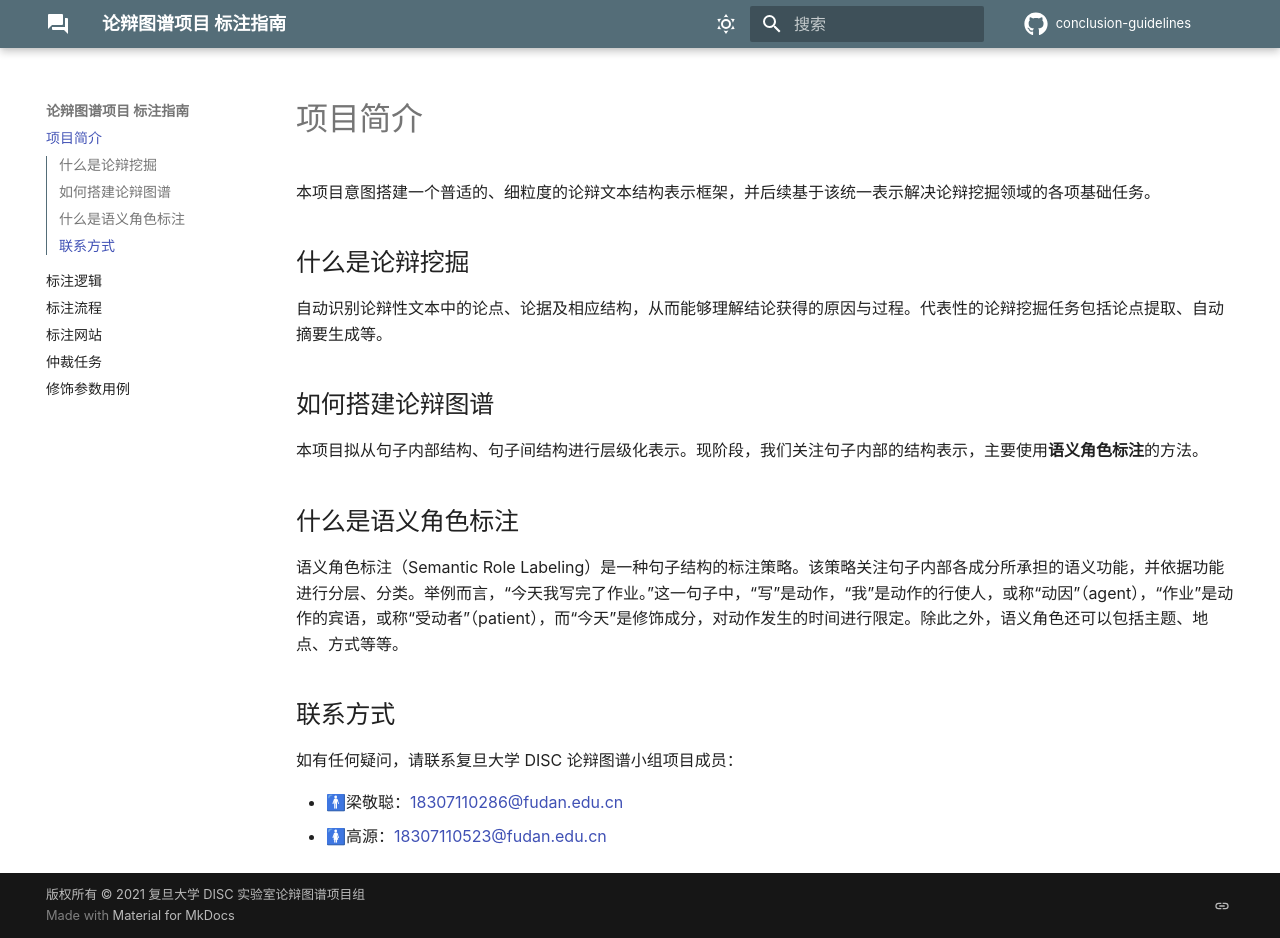
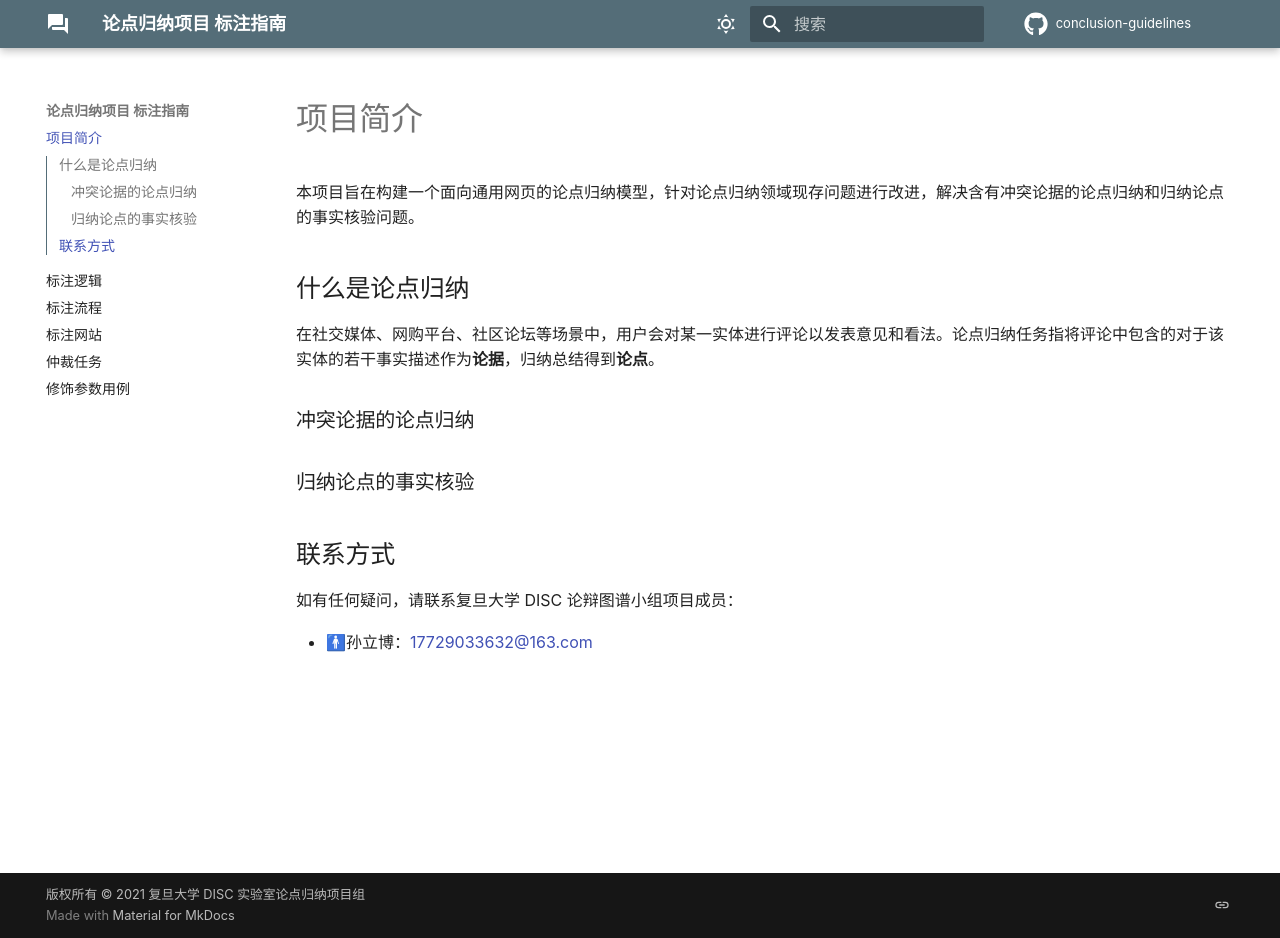
Before and after one commit to sunlibo2390/conclusion-guidelines, an MkDocs documentation site: the page built from docs/index.md, in a window 1280 px wide and 938 px high. Built offline with MkDocs 1.6.1 and Material for MkDocs 9.7.7, drawn with Linux system fonts in a browser that asks for light colours; comment, search, counter and statistics services are not loaded.

Commit message:
add index

```diff
--- a/docs/index.md
+++ b/docs/index.md
@@ -1,22 +1,21 @@
 # 项目简介
 
-本项目意图搭建一个普适的、细粒度的论辩文本结构表示框架，并后续基于该统一表示解决论辩挖掘领域的各项基础任务。
+本项目旨在构建一个面向通用网页的论点归纳模型，针对论点归纳领域现存问题进行改进，解决含有冲突论据的论点归纳和归纳论点的事实核验问题。
 
-## 什么是论辩挖掘
+## 什么是论点归纳
 
-自动识别论辩性文本中的论点、论据及相应结构，从而能够理解结论获得的原因与过程。代表性的论辩挖掘任务包括论点提取、自动摘要生成等。
+在社交媒体、网购平台、社区论坛等场景中，用户会对某一实体进行评论以发表意见和看法。论点归纳任务指将评论中包含的对于该实体的若干事实描述作为**论据**，归纳总结得到**论点**。
 
-## 如何搭建论辩图谱
+### 冲突论据的论点归纳
 
-本项目拟从句子内部结构、句子间结构进行层级化表示。现阶段，我们关注句子内部的结构表示，主要使用**语义角色标注**的方法。
 
-## 什么是语义角色标注
 
-语义角色标注（Semantic Role Labeling）是一种句子结构的标注策略。该策略关注句子内部各成分所承担的语义功能，并依据功能进行分层、分类。举例而言，“今天我写完了作业。”这一句子中，“写”是动作，“我”是动作的行使人，或称“动因”（agent），“作业”是动作的宾语，或称“受动者”（patient），而“今天”是修饰成分，对动作发生的时间进行限定。除此之外，语义角色还可以包括主题、地点、方式等等。
+### 归纳论点的事实核验
+
+
 
 ## 联系方式
 
 如有任何疑问，请联系复旦大学 DISC 论辩图谱小组项目成员：
 
-- 🚹梁敬聪：<18307110286@fudan.edu.cn>
-- 🚺高源：<18307110523@fudan.edu.cn>
+- 🚹孙立博：<17729033632@163.com>
--- a/mkdocs.yml
+++ b/mkdocs.yml
@@ -1,4 +1,4 @@
-site_name: 论辩图谱项目 标注指南
+site_name: 论点归纳项目 标注指南
 repo_url: https://github.com/sunlibo2390/conclusion-guidelines
 repo_name: conclusion-guidelines
 edit_uri: blob/main/docs/
@@ -47,4 +47,4 @@ extra:
     - icon: material/link
       link: http://fudan-disc.com/
       name: 复旦大学 DISC 实验室
-copyright: 版权所有 &copy; 2021 复旦大学 DISC 实验室论辩图谱项目组
+copyright: 版权所有 &copy; 2021 复旦大学 DISC 实验室论点归纳项目组
```
